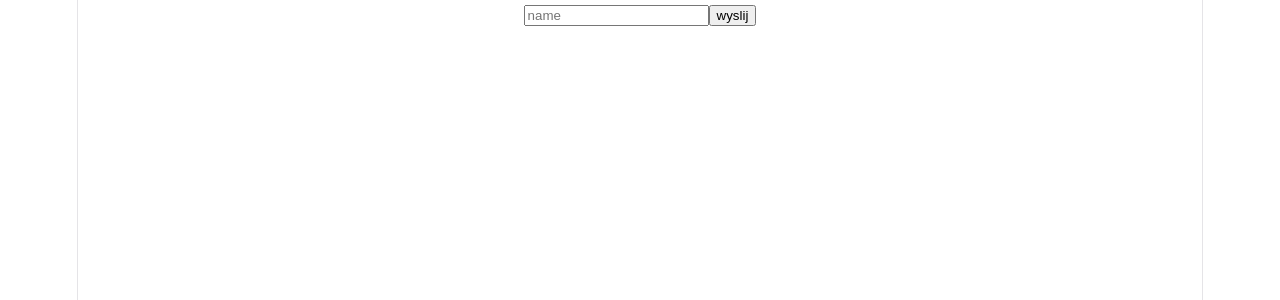
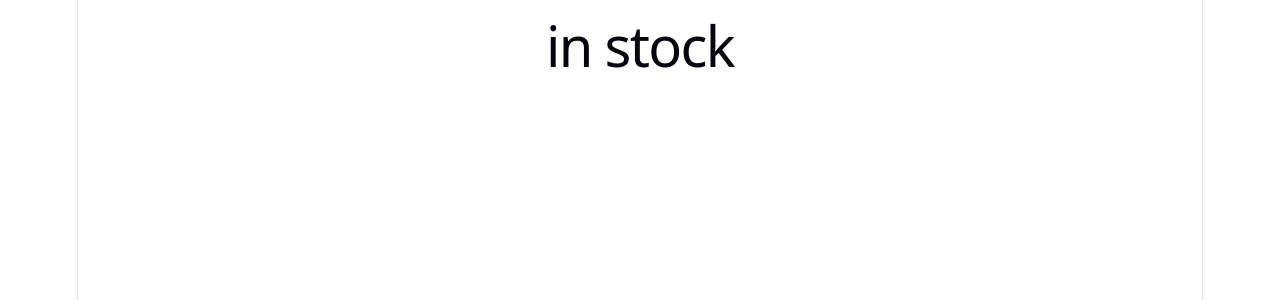
Before and after one commit to piotrlaczkowski16/propies, a React (Vite) app: page / in a window 1280 px wide. Shown: the top 300 px of the page. Built offline with nearby package versions, Linux system fonts and the light colour scheme.

Commit message:
nima i jest

```diff
--- a/src/App.jsx
+++ b/src/App.jsx
@@ -1,16 +1,15 @@
 import { useState } from "react";
 
 function App() {
-  function handleSubmit (event) {
-    event.preventDefault();
-    alert("your important form has been Submited");
-  }
+  const stock = 5 ;
 
-  return(
-      <form onSubmit={handleSubmit}>
-      <input type="text" placeholder="name" />
-      <button type="submit">wyslij</button>
-      </form>
+  return (
+    <div>
+      {stock > 0
+      ? <h1>in stock</h1>
+      : <h1>nima nie było i nie będzie</h1>}
+    </div>
   );
 }
+
 export default App;
```
